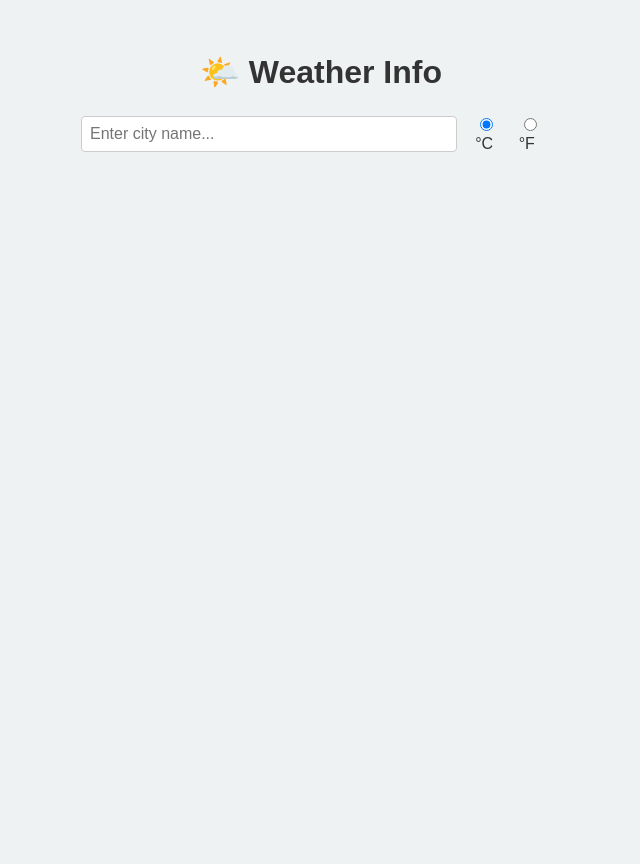
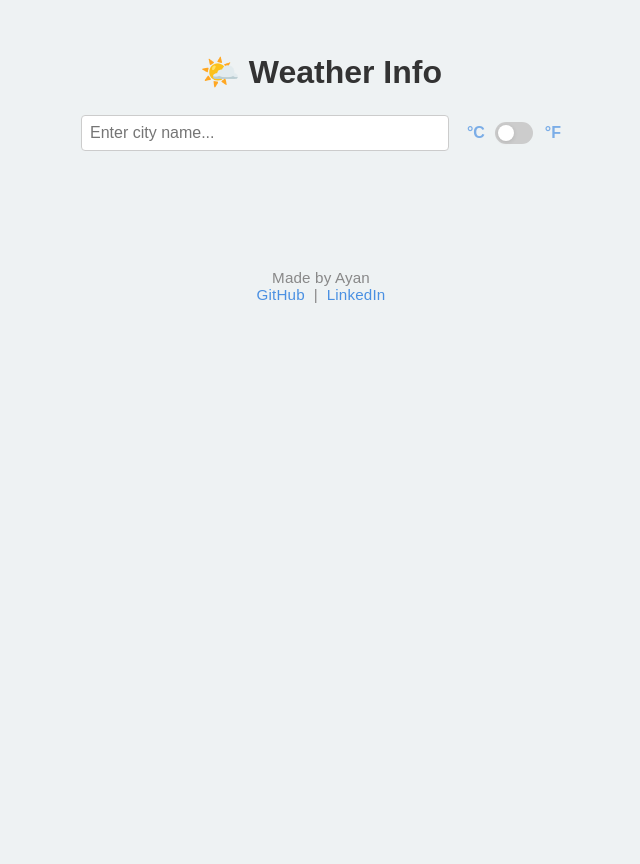
Before and after one commit to ayannotfound/SkyCast, a Flask app: page / in a window 1280 px wide. Shown: the whole page, without its empty margins (319-959 px from the left). After the commit the page ends 303 px from the top, so only its background shows below. Run offline with Flask 3, Linux system fonts and the light colour scheme.

Commit message:
ui changes, footer, fixes

```diff
--- a/app.py
+++ b/app.py
@@ -30,7 +30,7 @@ def weather_route():
 @app.route("/suggest")
 def suggest_cities():
     query = request.args.get("query")
-    print("Suggestion query:", query)  # Debug print
+    print("Suggestion query:", query)
     if not query:
         return jsonify([])
 
@@ -42,7 +42,7 @@ def suggest_cities():
 
     cities = response.json()
     suggestions = [f"{c['name']}, {c.get('state', '')}, {c['country']}".strip(', ') for c in cities]
-    print("Suggestions:", suggestions)  # Debug print
+    print("Suggestions:", suggestions)
     return jsonify(suggestions)
 
 
--- a/static/script.js
+++ b/static/script.js
@@ -2,44 +2,32 @@ const input = document.getElementById("city");
 const suggestions = document.getElementById("suggestions");
 const weatherResult = document.getElementById("weatherResult");
 const unitRadios = document.querySelectorAll('input[name="units"]');
+const unitSwitch = document.getElementById('unitSwitch');
 
-// Get the selected unit (metric or imperial)
 function getSelectedUnit() {
-    let selectedUnit = "metric";
-    unitRadios.forEach(radio => {
-        if (radio.checked) {
-            selectedUnit = radio.value;
-        }
-    });
-    return selectedUnit;
+    return unitSwitch && unitSwitch.checked ? "imperial" : "metric";
 }
 
-// Add event listeners to unit toggle
-unitRadios.forEach(radio => {
-    radio.addEventListener("change", () => {
-        // If we already have a city displayed, refresh the weather with new units
+if (unitSwitch) {
+    unitSwitch.addEventListener("change", () => {
         if (input.value.trim()) {
             fetchWeather(input.value.trim());
         }
     });
-});
+}
 
-// Function to add animation class with delay
 function animateElement(element, className, delay = 0) {
     setTimeout(() => {
         element.classList.add(className);
     }, delay);
 }
 
-// Function to fetch weather data
 function fetchWeather(city) {
     const units = getSelectedUnit();
 
-    // Reset and hide the weather box
     weatherResult.innerHTML = '';
     weatherResult.classList.remove('visible');
 
-    // Hide suggestions
     suggestions.innerHTML = '';
 
     fetch(`/weather?city=${encodeURIComponent(city)}&units=${units}`)
@@ -71,7 +59,6 @@ function fetchWeather(city) {
                 </ul>
             `;
 
-            // Add animation with a slight delay
             setTimeout(() => {
                 weatherResult.classList.add('visible');
             }, 100);
@@ -83,7 +70,6 @@ function fetchWeather(city) {
         });
 }
 
-// Create animated suggestions
 function createAnimatedSuggestion(city, index) {
     const div = document.createElement("div");
     div.textContent = city;
@@ -93,7 +79,6 @@ function createAnimatedSuggestion(city, index) {
     div.style.transition = "all 0.3s ease";
     div.style.transitionDelay = `${index * 0.05}s`;
 
-    // Animate in after a small delay
     setTimeout(() => {
         div.style.opacity = "1";
         div.style.transform = "translateY(0)";
@@ -108,7 +93,6 @@ function createAnimatedSuggestion(city, index) {
     return div;
 }
 
-// Hide suggestions when clicking outside
 document.addEventListener('click', function(event) {
     if (event.target !== input && !suggestions.contains(event.target)) {
         suggestions.innerHTML = '';
@@ -117,14 +101,14 @@ document.addEventListener('click', function(event) {
 
 input.addEventListener("input", () => {
     const query = input.value.trim();
-    weatherResult.innerHTML = "";  // Clear old weather results while typing
+    weatherResult.innerHTML = "";
     weatherResult.classList.remove('visible');
 
     if (query.length >= 2) {
         fetch(`/suggest?query=${encodeURIComponent(query)}`)
             .then(response => response.json())
             .then(data => {
-                suggestions.innerHTML = ""; // Clear previous suggestions
+                suggestions.innerHTML = "";
                 if (data.length === 0) {
                     suggestions.style.display = "none";
                 } else {
--- a/static/style.css
+++ b/static/style.css
@@ -7,7 +7,6 @@ body {
   flex-direction: column;
   align-items: center;
   justify-content: flex-start;
-  min-height: 100vh;
   margin: 0;
 }
 
@@ -54,10 +53,9 @@ input, button {
   border-radius: 4px;
   margin-top: 5px;
   box-shadow: 0 4px 6px rgba(0, 0, 0, 0.1);
-  display: none; /* Hide by default */
+  display: none;
 }
 
-/* Show suggestions when it has content */
 #suggestions:not(:empty) {
   display: block;
 }
@@ -105,7 +103,6 @@ input, button {
   background-color: #f0f0f0;
 }
 
-/* Animation keyframes */
 @keyframes fadeIn {
   from {
     opacity: 0;
@@ -126,7 +123,6 @@ input, button {
   }
 }
 
-/* Animation classes */
 .fade-in {
   animation: fadeIn 0.5s ease forwards;
 }
@@ -135,7 +131,6 @@ input, button {
   animation: slideIn 0.5s ease forwards;
 }
 
-/* Staggered animations for list items */
 ul li {
   opacity: 0;
   transform: translateX(-10px);
@@ -153,7 +148,6 @@ ul li {
   }
 }
 
-/* Apply staggered delay to list items */
 ul li:nth-child(1) { animation-delay: 0.1s; }
 ul li:nth-child(2) { animation-delay: 0.2s; }
 ul li:nth-child(3) { animation-delay: 0.3s; }
@@ -162,7 +156,6 @@ ul li:nth-child(5) { animation-delay: 0.5s; }
 ul li:nth-child(6) { animation-delay: 0.6s; }
 ul li:nth-child(7) { animation-delay: 0.7s; }
 
-/* Input animation */
 #city {
   width: 100%;
   transition: all 0.3s ease;
@@ -175,3 +168,86 @@ ul li:nth-child(7) { animation-delay: 0.7s; }
   border-color: #4a90e2;
   box-shadow: 0 0 5px rgba(74, 144, 226, 0.5);
 }
+
+.footer {
+  text-align: center;
+  font-size: 0.95em;
+  margin-top: 2.5em;
+  color: #888;
+  padding-bottom: 1em;
+  letter-spacing: 0.01em;
+  opacity: 0;
+  animation: fadeIn 0.7s 0.2s forwards;
+}
+.footer a {
+  color: #4a90e2;
+  text-decoration: none;
+  margin: 0 0.3em;
+  transition: color 0.2s;
+}
+.footer a:hover {
+  color: #23527c;
+  text-decoration: underline;
+}
+
+.switch {
+  position: relative;
+  display: inline-block;
+  width: 38px;
+  height: 22px;
+  margin: 0 8px;
+}
+.switch input {
+  opacity: 0;
+  width: 0;
+  height: 0;
+}
+.slider {
+  position: absolute;
+  cursor: pointer;
+  top: 0;
+  left: 0;
+  right: 0;
+  bottom: 0;
+  background-color: #ccc;
+  transition: background 0.3s;
+  border-radius: 22px;
+}
+.slider:before {
+  position: absolute;
+  content: "";
+  height: 16px;
+  width: 16px;
+  left: 3px;
+  bottom: 3px;
+  background-color: white;
+  transition: transform 0.3s cubic-bezier(.4,2,.6,1), background 0.3s;
+  border-radius: 50%;
+  box-shadow: 0 1px 4px rgba(0,0,0,0.12);
+}
+.switch input:checked + .slider {
+  background-color: #4a90e2;
+}
+.switch input:checked + .slider:before {
+  transform: translateX(16px);
+  background: #eaf6ff;
+}
+#c-label, #f-label {
+  font-size: 1em;
+  color: #4a90e2;
+  font-weight: 600;
+  opacity: 0.7;
+  transition: opacity 0.2s;
+}
+#c-label {
+  margin-right: 2px;
+}
+#f-label {
+  margin-left: 2px;
+}
+.switch input:not(:checked) ~ #c-label {
+  opacity: 1;
+}
+.switch input:checked ~ #f-label {
+  opacity: 1;
+}
--- a/templates/index.html
+++ b/templates/index.html
@@ -12,12 +12,12 @@
   <div class="search-container fade-in">
     <input type="text" id="city" placeholder="Enter city name...">
     <div class="unit-toggle">
-      <label>
-        <input type="radio" name="units" value="metric" checked> °C
+      <span id="c-label">°C</span>
+      <label class="switch">
+        <input type="checkbox" id="unitSwitch">
+        <span class="slider"></span>
       </label>
-      <label>
-        <input type="radio" name="units" value="imperial"> °F
-      </label>
+      <span id="f-label">°F</span>
     </div>
   </div>
 
@@ -27,5 +27,11 @@
 
   <script src="{{ url_for('static', filename='script.js') }}"></script>
 
+  <footer class="footer">
+    Made by Ayan<br>
+    <a href="https://github.com/ayannotfound" target="_blank">GitHub</a> |
+    <a href="https://www.linkedin.com/in/ayush-anand-420590306/" target="_blank">LinkedIn</a>
+  </footer>
+
 </body>
 </html>
```
Also changed, not shown: readme.md.
